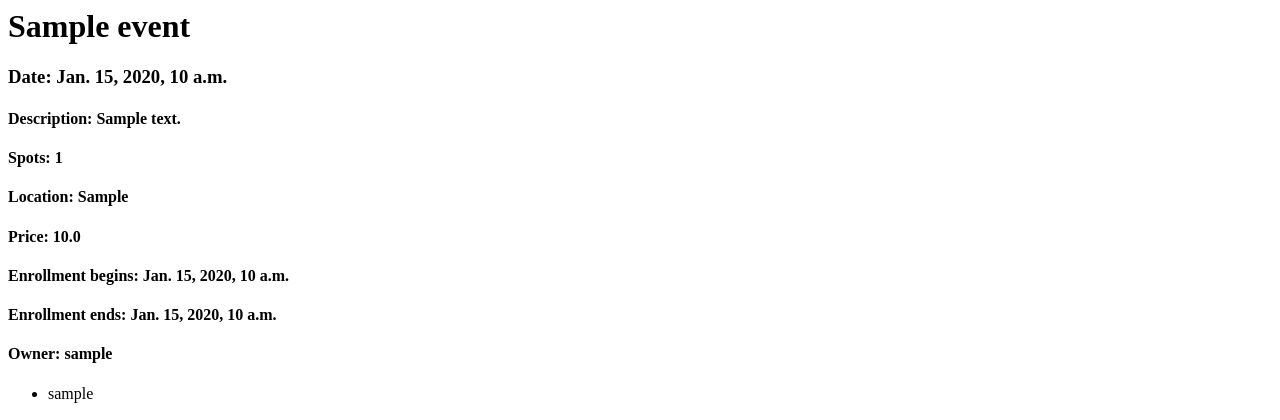
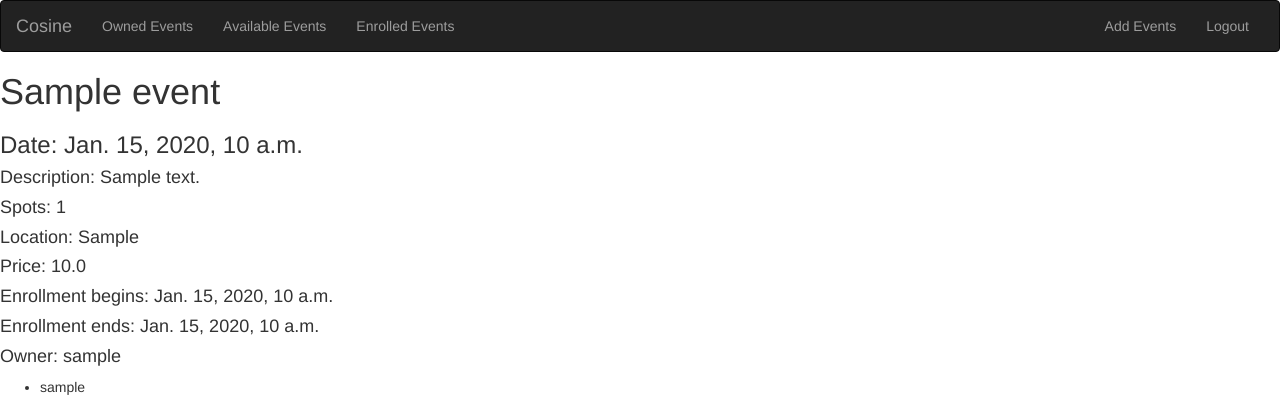
Before and after one commit to KatarzynaSzydlowska/event-manage, a Django app: page /cosine/1 in a window 1280 px wide. Shown: the top 420 px of the page. Run offline with Django 3.2, Linux system fonts and the light colour scheme; tables that the repository leaves empty hold one stand-in row (values such as "Sample post"); some libraries are stand-ins or nearby versions.

Commit message:
navigation bar

```diff
--- /dev/null
+++ b/cosine/templates/cosine/base.html
@@ -0,0 +1,37 @@
+<!DOCTYPE html>
+<html lang="en">
+<head>
+    <meta charset="UTF-8">
+    <title>{% block title %}Cosine{% endblock %}</title>
+    <link rel="stylesheet" href="https://maxcdn.bootstrapcdn.com/bootstrap/3.3.6/css/bootstrap.min.css">
+    <script src="https://ajax.googleapis.com/ajax/libs/jquery/1.12.0/jquery.min.js"></script>
+    <script src="http://maxcdn.bootstrapcdn.com/bootstrap/3.3.6/js/bootstrap.min.js"></script>
+</head>
+<body>
+    <nav class="navbar navbar-inverse">
+        <div class="container-fluid">
+            <div class="navbar-header">
+                <button type="button" class="navbar-toggle" data-toggle="collapse" data-target="#topNavBar">
+                    <span class="icon-bar"></span>
+                    <span class="icon-bar"></span>
+                    <span class="icon-bar"></span>
+                </button>
+                <a class="navbar-brand" href="{% url 'cosine:index' %}"> Cosine</a>
+            </div>
+            <div class="collapse navbar-collapse" id="topNavBar">
+                <ul class="nav navbar-nav">
+                    <li class=""><a href="{% url 'cosine:index' %}">Owned Events</a></li>
+                    <li class=""><a href="{% url 'cosine:index' %}">Available Events</a></li>
+                    <li class=""><a href="{% url 'cosine:index' %}">Enrolled Events</a></li>
+                </ul>
+                <ul class="nav navbar-nav navbar-right">
+                    <li class=""><a href="{% url 'cosine:index' %}">Add Events</a></li>
+                    <li class=""><a href="{% url 'cosine:index' %}">Logout</a></li>
+                </ul>
+            </div>
+        </div>
+    </nav>
+{% block body %}
+{% endblock %}
+</body>
+</html>
--- a/cosine/templates/cosine/detail.html
+++ b/cosine/templates/cosine/detail.html
@@ -1,3 +1,6 @@
+{% extends 'cosine/base.html'%}
+{% block title %}Event details{% endblock %}
+{% block body %}
     <h1>{{ event.name }}</h1>
     <h3>Date: {{ event.date }}</h3>
     <h4>Description: {{ event.description }}</h4>
@@ -12,3 +15,4 @@
         <li>{{ user.username }}</a></li>
         {% endfor %}
     </ul>
+{% endblock %}
--- a/event_manage/urls.py
+++ b/event_manage/urls.py
@@ -4,4 +4,5 @@ from django.contrib import admin
 urlpatterns = [
     url(r'^admin/', admin.site.urls),
     url(r'^cosine/', include('cosine.urls')),
+    url(r'^$', include('cosine.urls')),
 ]
```
Also changed, not shown: cosine/templates/cosine/index.html (+8 -5 lines), cosine/static/style.css (added). Lines whose indentation alone changed are shown as unchanged.
